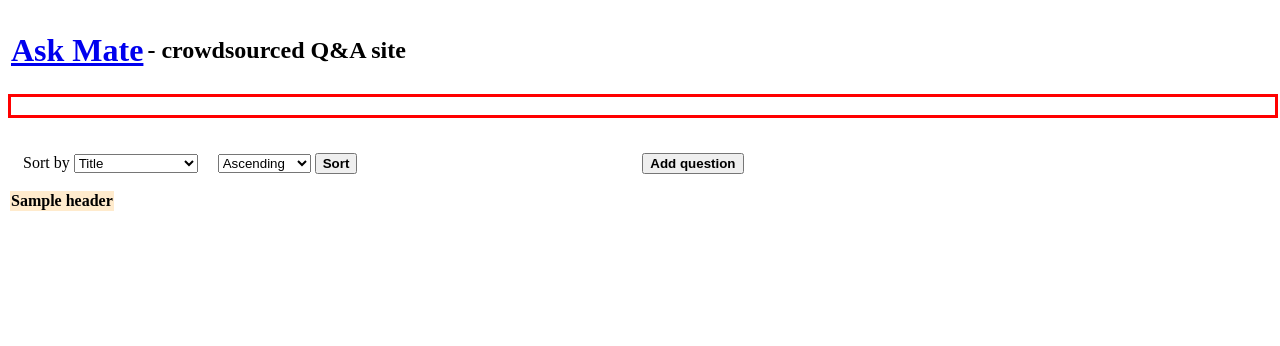
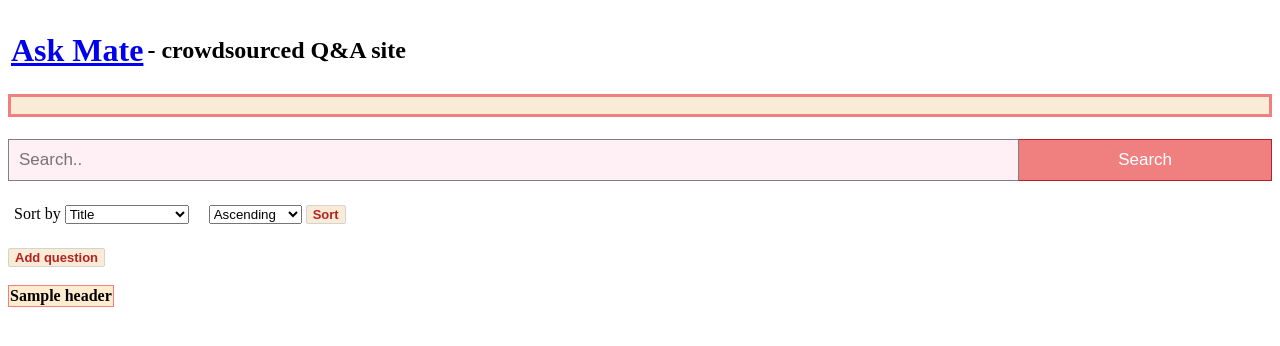
Before and after one commit to dagggy/askmate, a Flask app: template templates/list_questions.html in a window 1280 px wide. Shown: the top 346 px of the page. Run offline with Flask 2, Linux system fonts and the light colour scheme; the template is opened without the code that fills it: most values are stand-ins (such as "Sample title", 1, 10 or a date in 2020); lists and menus that the app fills with data are empty.

Commit message:
search button added, but now having any functionality; css added

```diff
--- a/server.py
+++ b/server.py
@@ -15,7 +15,7 @@ def main_page():
     data = data_manager.get_question_bd()
     for question in data:
         question['submission_time'] = question['submission_time'].strftime("%d/%m/%Y %H:%M:%S")
-    headers = ['submission time', 'number of views', 'number of votes', 'title', 'message']
+    headers = ['Submission time', 'Number of views', 'Number of votes', 'Title', 'Message']
     if request.method == 'GET':
         category = request.args.get('by_category')
         order = request.args.get('by_order')
--- /dev/null
+++ b/static/css/styles.css
@@ -0,0 +1,74 @@
+* {
+  box-sizing: border-box;
+}
+
+/* Style the search field */
+form.search input[type=text] {
+  padding: 10px;
+  font-size: 17px;
+  border: 1px solid grey;
+  float: left;
+  width: 80%;
+  background: lavenderblush;
+}
+
+/* Style the submit button */
+form.search button {
+  float: left;
+  width: 20%;
+  padding: 10px;
+  background: lightcoral;
+  color: white;
+  font-size: 17px;
+  border: 1px solid firebrick;
+  border-left: none; /* Prevent double borders */
+  cursor: pointer;
+}
+
+form.search button:hover {
+  background: firebrick;
+  color: antiquewhite;
+}
+
+/* Clear floats */
+form.search::after {
+  content: "";
+  clear: both;
+  display: table;
+}
+.press_button {
+  background: antiquewhite;
+  color: firebrick;
+  font-size: 13px;
+  border: 1px solid lightgrey;
+  border-radius: 2px;
+  cursor: pointer;
+}
+.press_button :hover {
+  background: firebrick;
+  color: antiquewhite;
+  font-size: 15px;
+  border: 0px solid lightgrey;
+  border-radius: 2px;
+}
+.questions_table {
+  background-color: beige;
+}
+
+.table_headers {
+  background-color: blanchedalmond;
+}
+table.questions_table  {
+  border-collapse: collapse;
+}
+table.questions_table  td, table.questions_table  th {
+  border: 1px solid lightcoral;
+}
+.marquee {
+  font-size: 15px;
+  font-weight: bold;
+  color: black;
+  border:3px solid lightcoral;
+  background-color: antiquewhite;
+  direction: ltr;
+}
--- a/templates/list_questions.html
+++ b/templates/list_questions.html
@@ -3,6 +3,7 @@
 <head>
     <meta charset="UTF-8">
     <title>Ask Mate</title>
+    <link rel="stylesheet" href="{{ url_for('static', filename='css/styles.css') }}">
 </head>
 <body>
       <table>
@@ -15,14 +16,18 @@
             </th>
         </tr>
     </table>
-    <marquee direction="left"  WIDTH=100% style="border:RED 3px SOLID" >
+    <marquee class="marquee">
     Here you can ask anything and get an answer very quickly.  You can also vote for your favorite questions or answers.  Good luck :)
     </marquee>
-    <p></p>
-    <table cellpadding="10">
+    &nbsp;&nbsp;
+      <form class="search" action="/search" method="GET">
+          <input type="text" placeholder="Search.." name="search">
+          <button type="submit">Search</button>
+      </form>
+    &nbsp;&nbsp;
+    <table>
         <tr>
-            <td>
-    <table>
+            <td><table>
                 <tr>
                     <td>Sort by </td>
                     <td>
@@ -35,50 +40,51 @@
                             <option id="vote_number">Number of Votes</option>
                         </select>
                     </td>
-            <td>&nbsp;</td>
-            <td>&nbsp;</td>
+                    <td>&nbsp;</td><td>&nbsp;</td>
                     <td>
                         <select name="by_order" id="order">
                             <option id="asc">Ascending</option>
                             <option id="dsc">Descending</option>
                         </select>
-                <button type="submit"><strong>Sort</button>
+                        <button class="press_button" type="submit"><strong>Sort</button>
                         </form>
                     </td>
+                </tr>
+            </table></td>
         </tr>
     </table>
     </td>
              <td>&nbsp;</td><td>&nbsp;</td><td>&nbsp;</td><td>&nbsp;</td><td>&nbsp;</td><td>&nbsp;</td><td>&nbsp;</td><td>&nbsp;</td><td>&nbsp;</td><td>&nbsp;</td>
      <td>
        <form action="/add_question">
-        <button><strong>Add question</strong></button>
+         <button class="press_button" ><strong>Add question</strong></button>
        </form>
      </td>
          </tr>
-    </table>
-    <table>
+     </table>&nbsp;
+     <table class="questions_table">
          <form method="POST">
-        <tr style="background-color: blanchedalmond">
+         <tr class="table_headers">
              {% for i in headers %}
                  <th>{{ i }}</th>
              {% endfor %}
          </tr>
          </form>
          {% for dict in data %}
-           <tr style="background-color: beige">
+            <tr>
                  {% for key, value in dict.items() %}
                      {% if key == "title" %}
-                        <td style="background-color: beige">
+                         <td>
                              <a href="/question/{{ dict["id"] }}">{{ value }}</a>
                          </td>
                      {% elif key == "submission_time" %}
-                        <td style="background-color: beige"> {{ value }} </td>
+                         <td> {{ value }} </td>
                      {% elif key == "message" %}
-                        <td style="background-color: beige"> {{ value }} </td>
+                         <td> {{ value }} </td>
                      {% elif key == "view_number" %}
-                        <td style="background-color: beige"> {{ value }} </td>
+                         <td> {{ value }} </td>
                       {% elif key == "vote_number" %}
-                        <td style="background-color: beige"> {{ value }} </td>
+                         <td> {{ value }} </td>
                      {% endif %}
                  {% endfor %}
             </tr>
```
Lines whose indentation alone changed are shown as unchanged.
